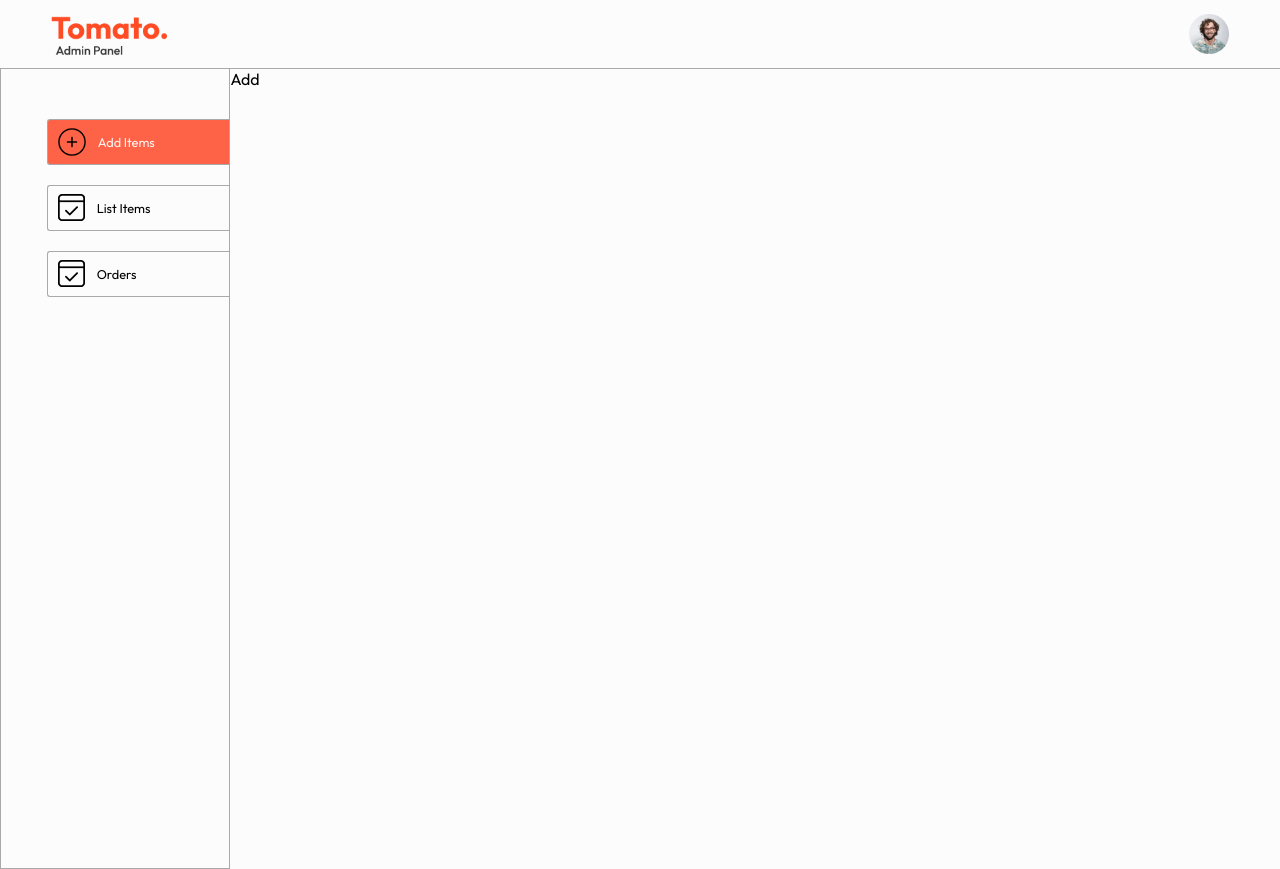
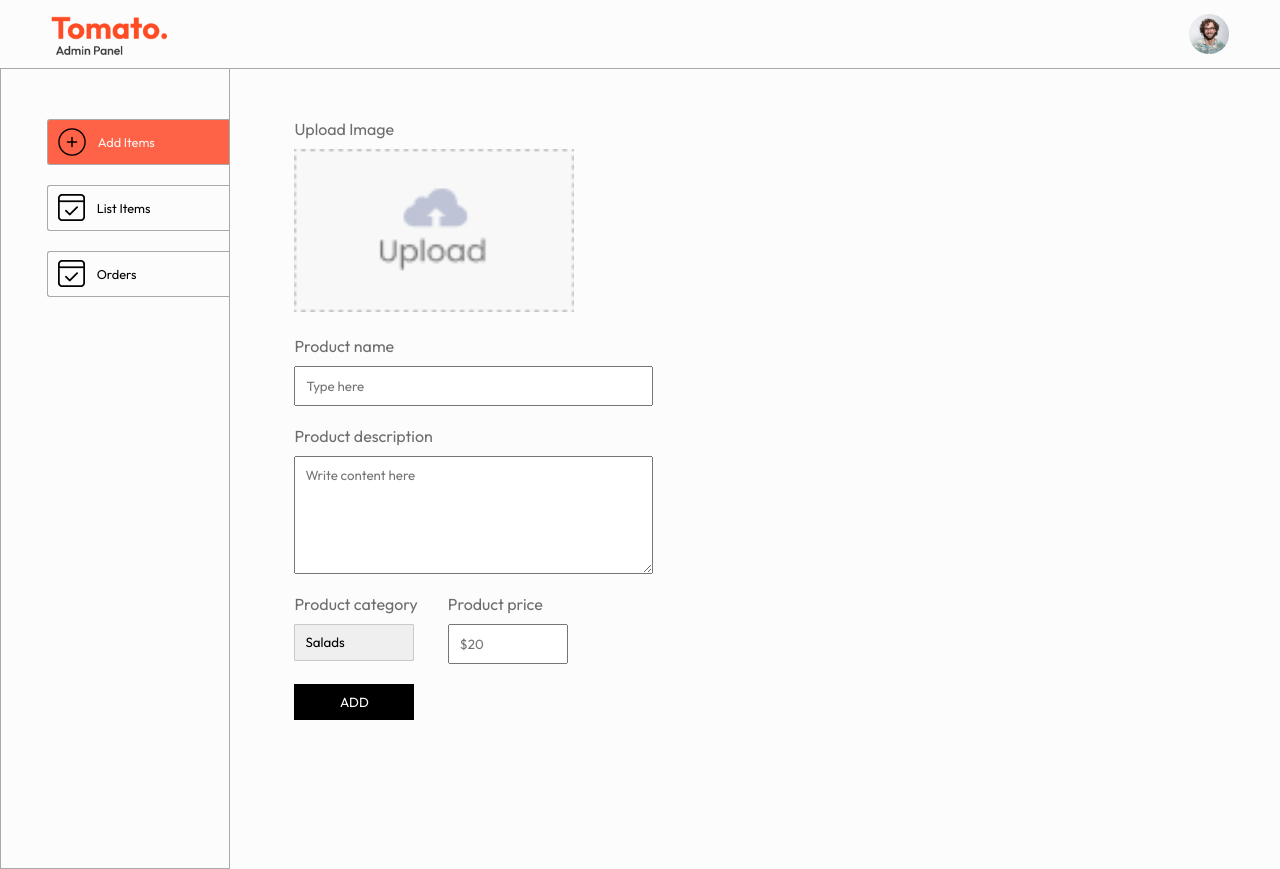
Before and after one commit to gonzagramaglia/mern-ecommerce, a React (Vite) app in the folder admin/: page /add in a window 1280 px wide. Built offline with nearby package versions, Linux system fonts and the light colour scheme.

Commit message:
frontend: Admin panel. Add page almost ready. URL.createObjectURL(). appearance: none

```diff
--- a/admin/src/index.css
+++ b/admin/src/index.css
@@ -26,3 +26,9 @@ hr {
 .app-content {
   display: flex;
 }
+
+.flex-col {
+  display: flex;
+  flex-direction: column;
+  gap: 10px;
+}
--- a/admin/src/pages/Add/Add.css
+++ b/admin/src/pages/Add/Add.css
@@ -0,0 +1,57 @@
+.add {
+  width: 70%;
+  margin-left: max(5vw, 25px);
+  margin-top: 50px;
+  color: #6d6d6d;
+  font-size: 16px;
+}
+
+.add form {
+  gap: 20px;
+}
+
+.add-img-upload img {
+  width: 280px;
+  height: 163px;
+  object-fit: cover;
+  cursor: pointer;
+}
+
+.add-product-name,
+.add-product-description {
+  width: max(40%, 280px);
+}
+
+.add-product-name input,
+.add-product-description textarea {
+  padding: 10px;
+}
+
+.add-category-price {
+  display: flex;
+  gap: 30px;
+}
+
+.add-category-price select {
+  appearance: none;
+  -webkit-appearance: none; /* Safari / Chrome */
+  -moz-appearance: none;
+  border: 1px solid #c9c9c9;
+  border-radius: 1px;
+  cursor: pointer;
+}
+
+.add-category-price select,
+.add-category-price input {
+  max-width: 120px;
+  padding: 10px;
+}
+
+.add-btn {
+  max-width: 120px;
+  border: none;
+  padding: 10px;
+  background-color: black;
+  color: white;
+  cursor: pointer;
+}
--- a/admin/src/pages/Add/Add.jsx
+++ b/admin/src/pages/Add/Add.jsx
@@ -1,7 +1,72 @@
 import "./Add.css";
+import { assets } from "../../assets/assets.js";
+import { useState, useEffect } from "react";
 
 const Add = () => {
-  return <div>Add</div>;
+  const [image, setImage] = useState(null);
+
+  useEffect(() => {
+    console.log(image);
+  }, [image]);
+
+  return (
+    <>
+      <div className="add">
+        <form className="flex-col">
+          <div className="add-img-upload flex-col">
+            <p>Upload Image</p>
+            <label htmlFor="image">
+              <img
+                src={image ? URL.createObjectURL(image) : assets.upload_area}
+              />
+            </label>
+            <input
+              onChange={(e) => setImage(e.target.files[0])}
+              type="file"
+              id="image"
+              hidden
+              required
+            />
+          </div>
+          <div className="add-product-name flex-col">
+            <p>Product name</p>
+            <input type="text" name="name" placeholder="Type here" />
+          </div>
+          <div className="add-product-description flex-col">
+            <p>Product description</p>
+            <textarea
+              name="description"
+              rows="6"
+              placeholder="Write content here"
+              required
+            ></textarea>
+          </div>
+          <div className="add-category-price">
+            <div className="add-category flex-col">
+              <p>Product category</p>
+              <select name="category">
+                <option value="Salads">Salads</option>
+                <option value="Rolls">Rolls</option>
+                <option value="Desserts">Desserts</option>
+                <option value="Sandwiches">Sandwiches</option>
+                <option value="Cakes">Cakes</option>
+                <option value="Veggie">Veggie</option>
+                <option value="Pastas">Pastas</option>
+                <option value="Noodles">Noodles</option>
+              </select>
+            </div>
+            <div className="add-price flex-col">
+              <p>Product price</p>
+              <input type="Number" name="price" placeholder="$20" />
+            </div>
+          </div>
+          <button type="submit" className="add-btn">
+            ADD
+          </button>
+        </form>
+      </div>
+    </>
+  );
 };
 
 export default Add;
```
